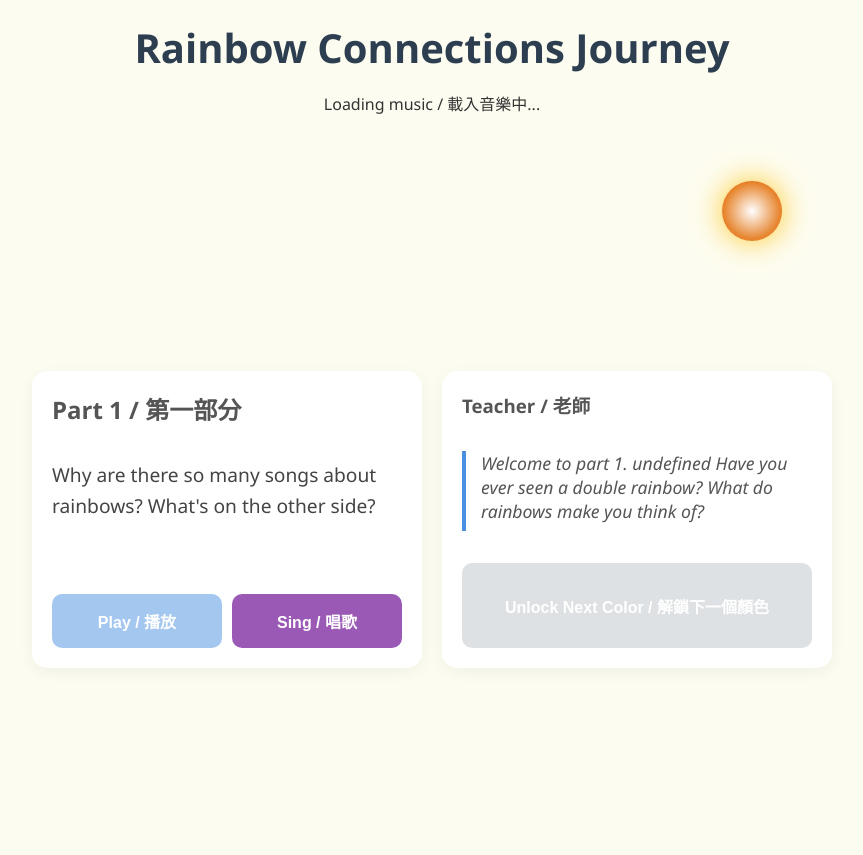
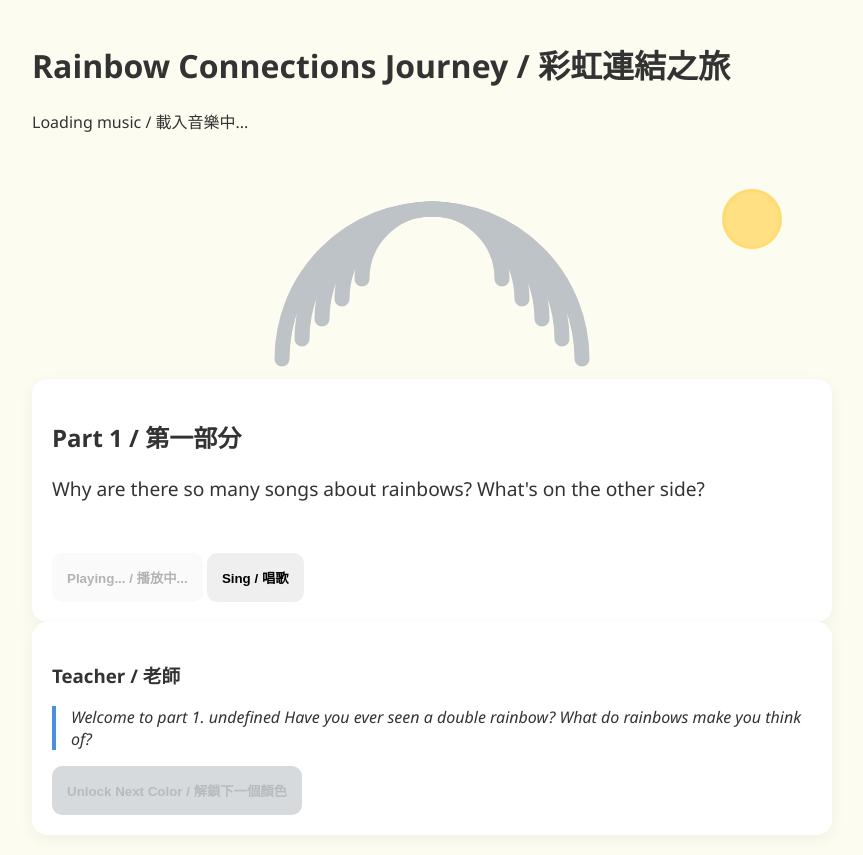
Before and after one commit to Taploid7/rainbow-connections, a website: page index.html in a window 1280 px wide. Both pictures are taken after a click on the button "Play / 播放". Shown: the whole page, without its empty margins (208-1071 px from the left). Drawn offline with Linux system fonts and the light colour scheme.

Commit message:
Updates regarding interface and logic

```diff
--- a/index.html
+++ b/index.html
@@ -3,13 +3,13 @@
 <head>
   <meta charset="UTF-8">
   <meta name="viewport" content="width=device-width, initial-scale=1.0">
-  <title>Rainbow Connections Journey</title>
+  <title>Rainbow Connections Journey / 彩虹連結之旅</title>
   <link rel="stylesheet" href="style.css">
 </head>
 <body>
   <div class="app-wrapper">
     <header>
-      <h1>Rainbow Connections Journey</h1>
+      <h1>Rainbow Connections Journey / 彩虹連結之旅</h1>
       <p id="teacher-status">Loading music / 載入音樂中...</p>
     </header>
 
@@ -40,7 +40,7 @@
         <div class="card-header">
           <h3>Teacher / 老師</h3>
         </div>
-        <p id="ai-response" class="teacher-response">Welcome! Press play to listen to the first part of the song. / 歡迎！請按下播放來聆聽歌曲的第一部分。</p>
+        <p id="ai-response" class="teacher-response">Welcome! Press play to listen. / 歡迎！請按下播放。</p>
         <button id="btn-next" class="btn-control next-btn" disabled>Unlock Next Color / 解鎖下一個顏色</button>
       </div>
     </main>
--- a/script.js
+++ b/script.js
@@ -9,8 +9,7 @@ const ui = {
   btnNext: document.getElementById('btn-next'),
   aiResponse: document.getElementById('ai-response'),
   title: document.getElementById('section-title'),
-  lyrics: document.getElementById('section-lyrics'),
-  sun: document.querySelector('.sun')
+  lyrics: document.getElementById('section-lyrics')
 };
 
 async function init() {
@@ -18,12 +17,13 @@ async function init() {
   songData = await res.json();
   audioObj = new Audio(songData.audio);
 
-  // Set global audio behavior
   audioObj.onended = () => {
     ui.btnPlay.innerText = "Play / 播放";
     ui.btnPlay.disabled = false;
-    ui.btnNext.disabled = false; // ONLY enable now
-    ui.btnNext.classList.add('color-unlocked');
+    if (currentSectionIndex < songData.sections.length) {
+        ui.btnNext.disabled = false;
+        ui.btnNext.classList.add('color-unlocked');
+    }
   };
 
   ui.appContent.style.display = 'grid';
@@ -32,30 +32,25 @@ async function init() {
 
 function loadSection(index) {
   const section = songData.sections[index];
-  // Reset UI
-  ui.btnNext.disabled = true; // LOCK the button
+  ui.btnNext.disabled = true;
   ui.btnNext.classList.remove('color-unlocked');
   ui.btnPlay.disabled = false;
 
   ui.title.innerText = `Part ${index + 1} / 第一部分`;
   ui.lyrics.innerText = section.lyrics;
-  ui.sun.style.background = `radial-gradient(circle, #fff 0%, ${rainbowColors[index]} 70%)`;
 
-  // The Teacher teaches immediately
-  const intro = `Welcome to part ${index + 1}. ${section.chineseFunFact} ${section.memory_prompt}`;
-  speak(intro);
+  speak(`Welcome to part ${index + 1}. ${section.chineseFunFact} ${section.memory_prompt}`);
 }
 
-// PLAY BUTTON: Only plays audio
 ui.btnPlay.onclick = () => {
-  const section = songData.sections[currentSectionIndex];
-  audioObj.currentTime = section.start;
+  audioObj.currentTime = songData.sections[currentSectionIndex].start;
   audioObj.play();
-  ui.btnPlay.disabled = true; // Cannot spam play
-  ui.btnNext.disabled = true; // Cannot skip while playing
+  ui.btnPlay.innerText = "Playing... / 播放中...";
+  ui.btnPlay.disabled = true;
+  ui.btnNext.disabled = true;
+  ui.btnNext.classList.remove('color-unlocked');
 };
 
-// MIC BUTTON: Only for Singing/Speaking
 ui.btnMic.onclick = () => {
   const SpeechRecognition = window.SpeechRecognition || window.webkitSpeechRecognition;
   if (!SpeechRecognition) return alert("Not supported");
@@ -66,30 +61,26 @@ ui.btnMic.onclick = () => {
   rec.onresult = (e) => sendToAI(e.results[0][0].transcript);
 };
 
-// NEXT BUTTON: Transitions only
 ui.btnNext.onclick = () => {
-  document.getElementById(`arc-${currentSectionIndex}`).style.stroke = rainbowColors[currentSectionIndex];
-  document.getElementById(`arc-${currentSectionIndex}`).classList.add('animate-fill');
+  const arc = document.getElementById(`arc-${currentSectionIndex}`);
+  arc.style.stroke = rainbowColors[currentSectionIndex];
+  arc.classList.add('color-active');
 
   currentSectionIndex++;
   if (currentSectionIndex < songData.sections.length) {
     loadSection(currentSectionIndex);
   } else {
-    speak("Congratulations, you finished the song! / 恭喜，你完成了這首歌！");
     ui.btnNext.innerText = "Finished / 完成";
   }
 };
 
 async function sendToAI(userText) {
-  ui.aiResponse.innerText = "Teacher is listening... / 老師正在聽...";
+  ui.aiResponse.innerText = "Teacher is thinking... / 老師正在思考...";
   try {
     const res = await fetch(API_URL, {
       method: 'POST',
       headers: { 'Content-Type': 'application/json' },
-      body: JSON.stringify({
-        userMessage: `The user sang: ${userText}`,
-        sectionLyrics: songData.sections[currentSectionIndex].lyrics
-      })
+      body: JSON.stringify({ userMessage: userText, sectionLyrics: songData.sections[currentSectionIndex].lyrics })
     });
     const data = await res.json();
     speak("Great effort! " + data.reply);
--- a/style.css
+++ b/style.css
@@ -1,191 +1,21 @@
 :root {
-  --bg-color: #fdfcf0; /* Soft cream background */
+  --bg-color: #fdfcf0;
   --text-dark: #333;
-  --primary-color: #4a90e2; /* Nice blue for buttons */
-  --success-color: #2ecc71; /* Green for unlock */
-
-  /* Rainbow Colors defined */
-  --color-0: #9b59b6; /* Purple */
-  --color-1: #3498db; /* Blue */
-  --color-2: #2ecc71; /* Green */
-  --color-3: #f1c40f; /* Yellow */
-  --color-4: #e67e22; /* Orange */
+  --primary-color: #4a90e2;
+  --success-color: #2ecc71;
   --color-grey: #bdc3c7;
 }
 
-body {
-  font-family: 'Segoe UI', Tahoma, Geneva, Verdana, sans-serif;
-  background-color: var(--bg-color);
-  color: var(--text-dark);
-  margin: 0;
-  padding: 20px;
-  display: flex;
-  justify-content: center;
-  min-height: 100vh;
-}
-
-.app-wrapper {
-  max-width: 800px;
-  width: 100%;
-  display: flex;
-  flex-direction: column;
-  gap: 20px;
-}
-
-header {
-  text-align: center;
-  margin-bottom: 10px;
-}
-
-header h1 {
-  margin: 0;
-  color: #2c3e50;
-  font-size: 2.5rem;
-}
-
-/* Rainbow Container */
-.rainbow-ui-container {
-    position: relative;
-    height: 220px; /* Enough space for rainbow */
-    display: flex;
-    justify-content: center;
-    align-items: flex-end;
-    margin-bottom: -30px;
-}
-
-/* Sun Animation */
-.sun {
-    position: absolute;
-    top: 20px;
-    right: 50px;
-    width: 60px;
-    height: 60px;
-    background: radial-gradient(circle, #ffe082 60%, #ffca28 100%);
-    border-radius: 50%;
-    box-shadow: 0 0 30px #ffca28;
-    animation: sun-pulse 4s infinite alternate;
-}
-
-@keyframes sun-pulse {
-    0% { transform: scale(1); box-shadow: 0 0 30px #ffca28; }
-    100% { transform: scale(1.1); box-shadow: 0 0 50px #ffca28; }
-}
-
-.rainbow-svg {
-    width: 100%;
-    max-width: 400px;
-    height: 100%;
-}
-
-.rainbow-arc {
-    fill: none;
-    stroke-width: 15;
-    stroke-linecap: round;
-    stroke: var(--color-grey);
-    /* Animation setup for filling in */
-    stroke-dasharray: 1000;
-    stroke-dashoffset: 1000;
-    transition: stroke 0.5s ease;
-}
-
-/* Class added by JS to trigger animation */
-.rainbow-arc.animate-fill {
-    animation: draw-rainbow 2s forwards ease-out;
-}
-
-@keyframes draw-rainbow {
-    to {
-        stroke-dashoffset: 0;
-    }
-}
-
-/* Main Content Layout */
-#app-content {
-  display: grid;
-  grid-template-columns: 1fr 1fr;
-  gap: 20px;
-}
-
-@media (max-width: 600px) {
-  #app-content {
-    grid-template-columns: 1fr;
-  }
-}
-
-.card {
-  background: white;
-  padding: 20px;
-  border-radius: 15px;
-  box-shadow: 0 4px 15px rgba(0,0,0,0.05);
-  display: flex;
-  flex-direction: column;
-  gap: 15px;
-}
-
-.card-header h2, .card-header h3 {
-  margin: 0;
-  color: #555;
-}
-
-.lyrics-text {
-  font-size: 1.2rem;
-  line-height: 1.6;
-  color: #444;
-  min-height: 100px;
-}
-
-.teacher-response {
-  font-size: 1.1rem;
-  color: #555;
-  font-style: italic;
-  min-height: 80px;
-  border-left: 4px solid var(--primary-color);
-  padding-left: 15px;
-}
-
-.controls {
-  display: flex;
-  gap: 10px;
-}
-
-.btn-control {
-  flex: 1;
-  padding: 15px;
-  border: none;
-  border-radius: 10px;
-  font-size: 1rem;
-  font-weight: bold;
-  cursor: pointer;
-  transition: transform 0.2s, box-shadow 0.2s;
-}
-
-.btn-control:hover:not(:disabled) {
-  transform: translateY(-2px);
-  box-shadow: 0 4px 8px rgba(0,0,0,0.1);
-}
-
-.btn-control:disabled {
-  opacity: 0.5;
-  cursor: not-allowed;
-}
-
-.play-btn {
-  background-color: var(--primary-color);
-  color: white;
-}
-
-.speak-btn {
-  background-color: #9b59b6; /* Purple */
-  color: white;
-}
-
-.next-btn {
-  background-color: var(--color-grey); /* Starts grey */
-  color: white;
-  margin-top: auto;
-}
-
-/* Class added by JS when color is unlocked */
-.next-btn.color-unlocked {
-    background-color: var(--success-color);
-}
+body { font-family: 'Segoe UI', sans-serif; background-color: var(--bg-color); color: var(--text-dark); margin: 0; padding: 20px; display: flex; justify-content: center; min-height: 100vh; }
+.app-wrapper { max-width: 800px; width: 100%; display: flex; flex-direction: column; gap: 20px; }
+.rainbow-ui-container { position: relative; height: 220px; display: flex; justify-content: center; align-items: flex-end; margin-bottom: -30px; }
+.sun { position: absolute; top: 20px; right: 50px; width: 60px; height: 60px; background: radial-gradient(circle, #ffe082 60%, #ffca28 100%); border-radius: 50%; }
+.rainbow-svg { width: 100%; max-width: 400px; height: 100%; }
+.rainbow-arc { fill: none; stroke-width: 15; stroke-linecap: round; stroke: var(--color-grey); transition: stroke 0.6s ease; }
+.rainbow-arc.color-active { stroke: var(--success-color); }
+.card { background: white; padding: 20px; border-radius: 15px; box-shadow: 0 4px 15px rgba(0,0,0,0.05); }
+.lyrics-text { font-size: 1.2rem; line-height: 1.6; min-height: 60px; }
+.teacher-response { font-style: italic; border-left: 4px solid var(--primary-color); padding-left: 15px; }
+.btn-control { padding: 15px; border: none; border-radius: 10px; font-weight: bold; cursor: pointer; transition: background-color 0.3s; }
+.next-btn:disabled { background-color: var(--color-grey); cursor: not-allowed; opacity: 0.6; }
+.next-btn.color-unlocked { background-color: var(--success-color); cursor: pointer; opacity: 1; color: white; }
```
Also changed, not shown: api/chat.js (+5 -44 lines).
